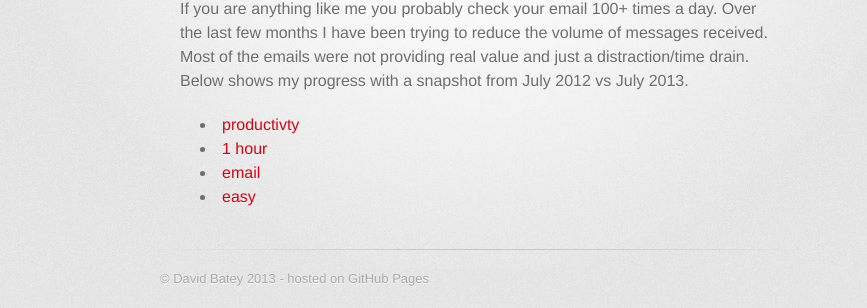
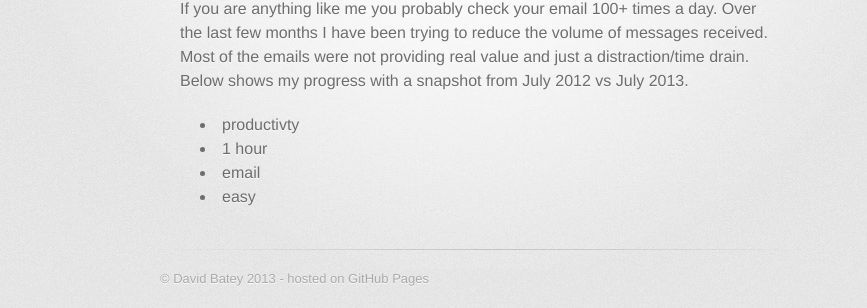
Before and after one commit to davidlbatey/davidlbatey.github.io, a Jekyll site: the page built from index.html, in a window 1280 px wide. Shown: the part 304-612 px from the top of the page, without its empty margins (170-1037 px from the left). Built offline with Jekyll 4.4.1, drawn with Linux system fonts in a browser that asks for light colours; some web fonts are replaced; the list of posts is cut into pages by our own code.

Commit message:
Removed the links to the tags

```diff
--- a/index.html
+++ b/index.html
@@ -9,7 +9,7 @@ title: David Batey - Blogging on startups, technology and productivity
       <p>{{ post.excerpt }}</p>
       <ul class="tag_list">
       {% for tag in post.tags %}
-	<li class="inline archive_list"><a class="tag_list_link" href="/tag/{.{ tag }}">{{ tag }}</a></li>
+	<li class="inline archive_list">{{ tag }}</li>
       {% endfor %}
       </ul>
     </li>
```
Also changed, not shown: 1 other file.
